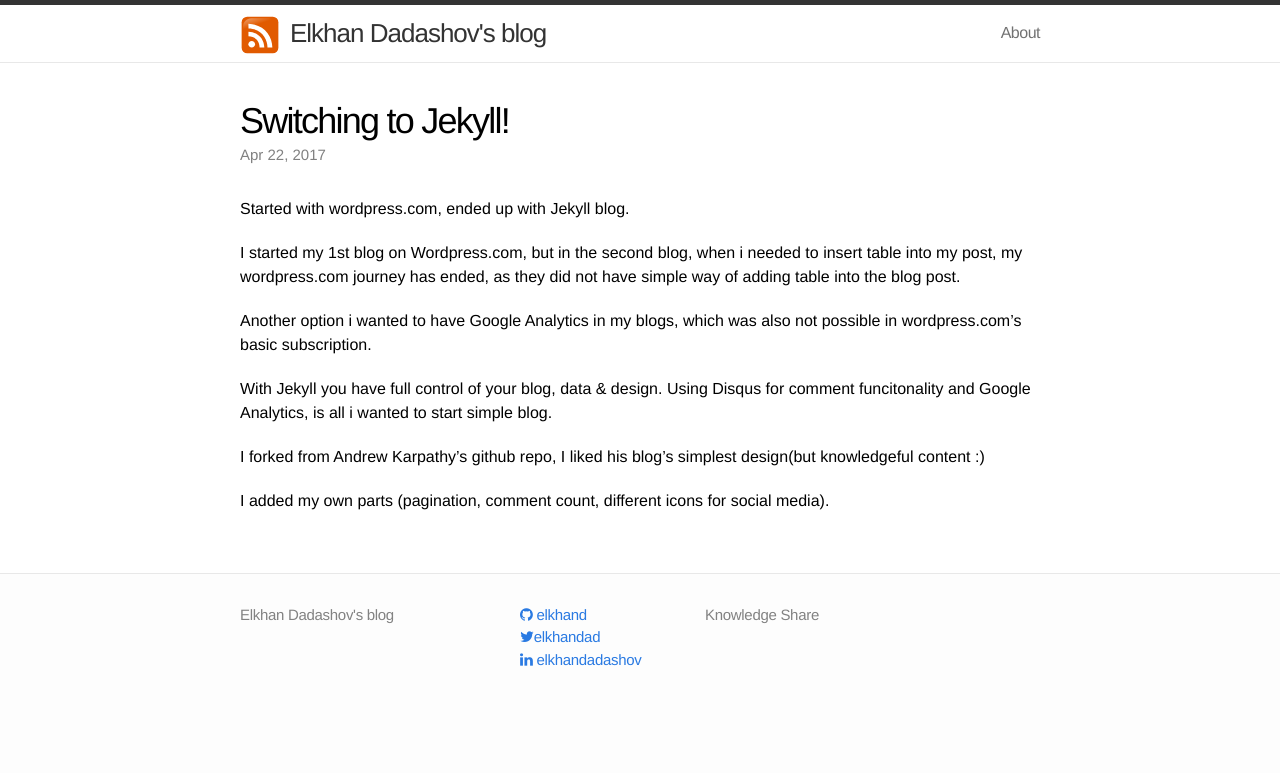
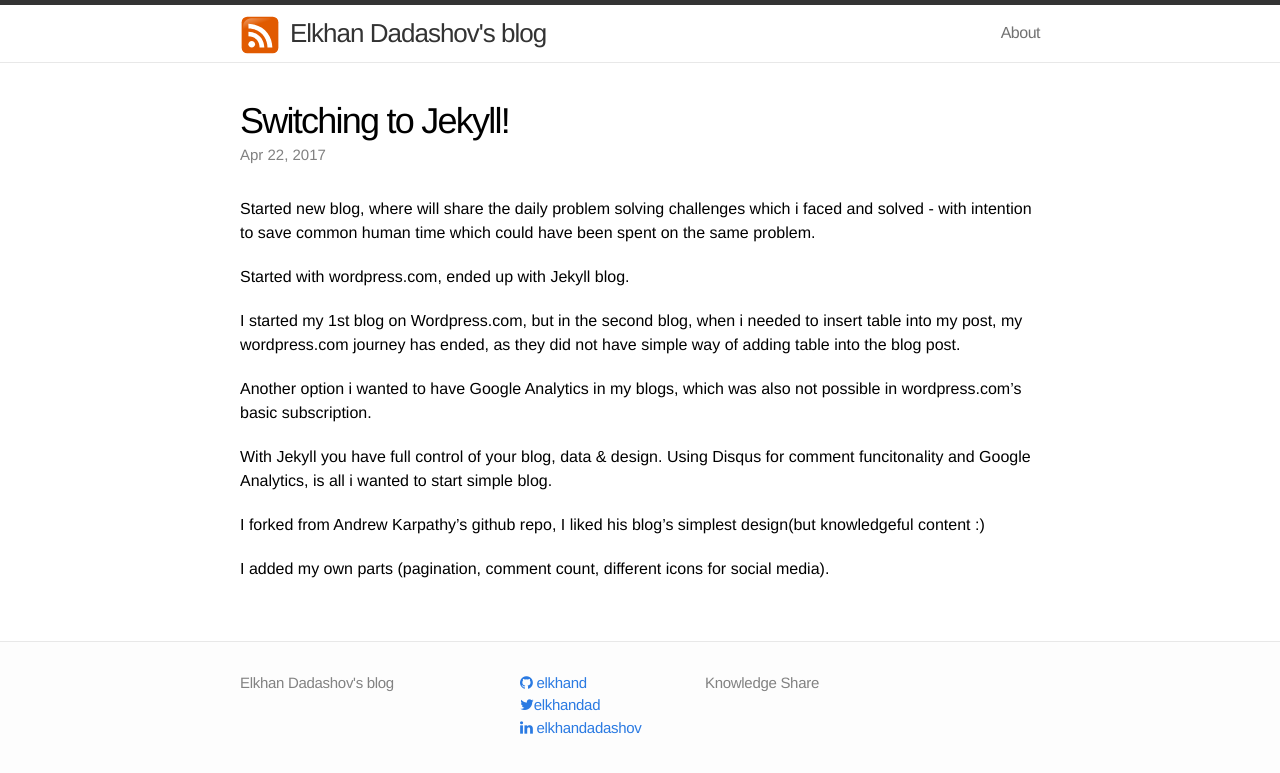
Before and after one commit to elkhand/elkhand.github.io, a Jekyll site: the page built from _posts/2017-04-22-welcome-to-jekyll.markdown, in a window 1280 px wide. Shown: the top 773 px of the page. Built offline with Jekyll 4.4.1, drawn with Linux system fonts in a browser that asks for light colours; nearby versions of some CDN libraries; comment, search, counter and statistics services are not loaded.

Commit message:
Added blog purpose

```diff
--- a/_posts/2017-04-22-welcome-to-jekyll.markdown
+++ b/_posts/2017-04-22-welcome-to-jekyll.markdown
@@ -7,6 +7,8 @@
 categories: jekyll update
 mathjax: true
 ---
+
+Started new blog, where will share the daily problem solving challenges which i faced and solved - with intention to save common human time which could have been spent on the same problem.
 
 Started with wordpress.com, ended up with Jekyll blog.
 
```
